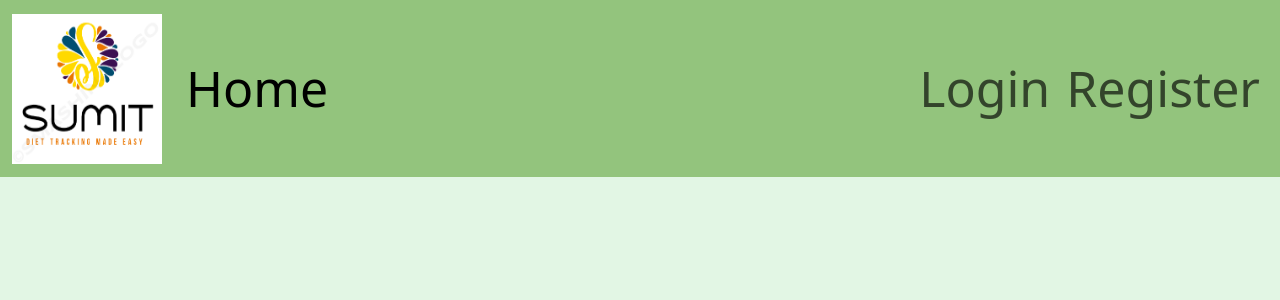
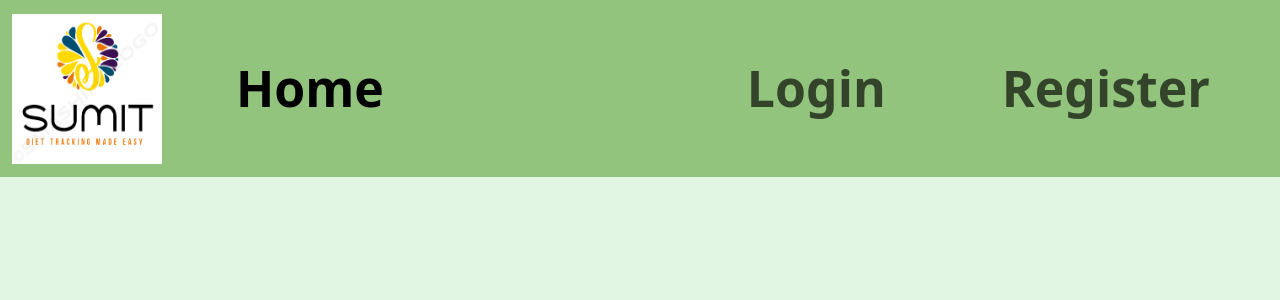
Before and after one commit to bertiekirkwood/CSC2033_Team31_23-24, a Flask app: page / in a window 1280 px wide. Shown: the top 300 px of the page. Run offline with Flask 3, Linux system fonts and the light colour scheme.

Commit message:
Add Flask links for all buttons on index

```diff
--- a/static/styles.css
+++ b/static/styles.css
@@ -5,3 +5,8 @@ body {
 .navbar {
     font-size: 50px;
 }
+
+.padded-nav-link {
+    padding-left: 50px;
+    padding-right: 50px;
+}
--- a/templates/base.html
+++ b/templates/base.html
@@ -12,7 +12,7 @@
 
     <nav class="navbar navbar-expand-lg" style="background-color: #93c47dff">
       <div class="container-fluid">
-        <a class="navbar-brand" href="#">
+        <a class="navbar-brand" href="/home">
             <img src="../static/logo.png" alt="" width="150" height="150" class="d-inline-block align-text-top">
         </a>
         <button class="navbar-toggler" type="button" data-bs-toggle="collapse" data-bs-target="#navbarNavAltMarkup" aria-controls="navbarNavAltMarkup" aria-expanded="false" aria-label="Toggle navigation">
@@ -20,9 +20,9 @@
         </button>
         <div class="collapse navbar-collapse" id="navbarNavAltMarkup">
             <div class="navbar-nav">
-                <ul class="navbar-nav">
+                <ul class="navbar-nav padded-nav-link">
                     <li class="nav-item">
-                      <a class="nav-link active" aria-current="page" href="#">Home</a>
+                      <a class="nav-link active" aria-current="page" href="/home"><b>Home</b></a>
                     </li>
                 </ul>
             </div>
--- a/templates/index.html
+++ b/templates/index.html
@@ -2,11 +2,11 @@
 
 {% block navlinks %}
     <ul class="navbar-nav">
-        <li class="nav-item">
-          <a class="nav-link" href="#">Login</a>
+        <li class="nav-item padded-nav-link">
+          <a class="nav-link" href="/login"><b>Login</b></a>
         </li>
-        <li class="nav-item">
-          <a class="nav-link" href="#">Register</a>
+        <li class="nav-item padded-nav-link">
+          <a class="nav-link" href="/register"><b>Register</b></a>
         </li>
     </ul>
 {% endblock %}
```
